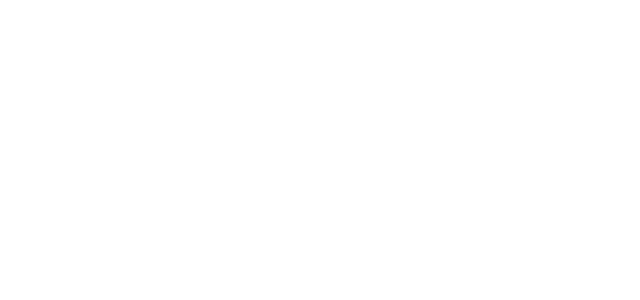
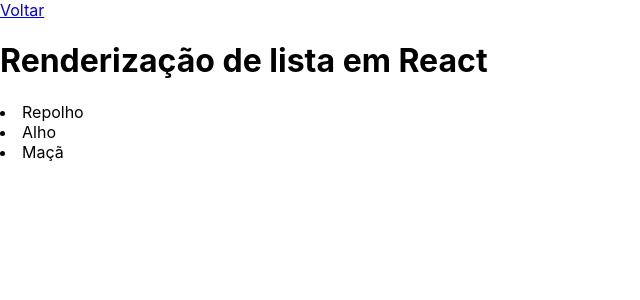
Before and after one commit to rogermsouza/engReact, a React (Create React App) app: page /Atv04 in a window 1280 px wide. Before the commit this address had no page. Shown: the top 300 px of the page, without its empty margins (0-640 px from the left). Built offline with nearby package versions, Linux system fonts and the light colour scheme.

Commit message:
Atividades 3 e 4

```diff
--- /dev/null
+++ b/src/Atv04.js
@@ -0,0 +1,27 @@
+import { Link } from "react-router-dom";
+
+function Lista(){
+
+const Produtos = [
+    {title: 'Repolho', id: 1},
+    {title: 'Alho', id: 2},
+    {title: 'Maçã', id: 3},
+];
+
+const ListItens = Produtos.map(Produto =>
+    <li key={Produto.id}>
+        {Produto.title}
+    </li>
+    );
+
+    return (
+        <div>
+            <Link to="/">Voltar</Link>
+            <h1>Renderização de lista em React</h1>
+            <url>{ListItens}</url>
+        </div>
+
+    );
+}
+
+export default Lista;
--- a/src/Home.js
+++ b/src/Home.js
@@ -10,10 +10,13 @@ const Home = () => {
                         <Link to="/Atv01">Atividade 01 - Relógio e Letreiro</Link>
                     </li>
                     <li>
-                        <Link to="/Atv02">Atividade 02</Link>
+                        <Link to="/Atv02">Atividade 02 - Botão</Link>
                     </li>
                     <li>
-                        <Link to="/Atv03">Atividade 03</Link>
+                        <Link to="/Atv03">Atividade 03 - Avatar</Link>
+                    </li>
+                    <li>
+                        <Link to="/Atv04">Atividade 04 - Renderização de Lista</Link>
                     </li>
                 </ul>
             </nav>
--- a/src/minhasRotas.js
+++ b/src/minhasRotas.js
@@ -4,6 +4,7 @@ import Home from "./Home";
 import Atv01 from "./Atv01";
 import Atv02 from "./Atv02";
 import Atv03 from "./Atv03";
+import Atv04 from "./Atv04";
 
 export default function MinhasRotas(){
     return(
@@ -13,6 +14,7 @@ export default function MinhasRotas(){
                 <Route path="/Atv01" element={<Atv01 />} />
                 <Route path="/Atv02" element={<Atv02 />} />
                 <Route path="/Atv03" element={<Atv03 />} />
+                <Route path="/Atv04" element={<Atv04 />} />
                 </Routes>
         </BrowserRouter>
 
```
Also changed, not shown: src/Atv03.js (line endings or trailing spaces).
